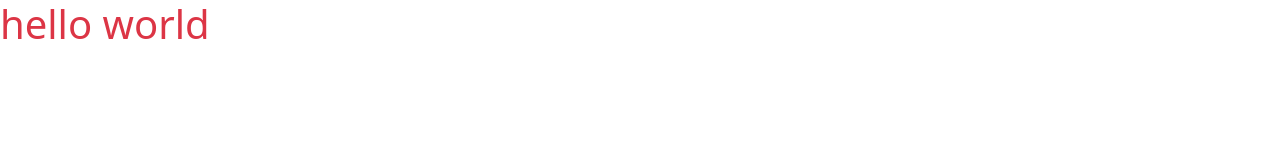
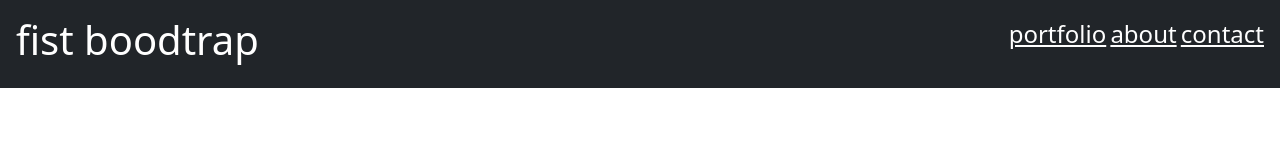
Before and after one commit to caiopastelGGY/fist-landpage-bootstrap, a plain HTML site: page index.html in a window 1280 px wide. Drawn offline with nearby package versions, Linux system fonts and the light colour scheme; files that its build step writes are made by us from their sources.

Commit message:
feat create header component

```diff
--- a/index.html
+++ b/index.html
@@ -4,10 +4,18 @@
     <meta charset="UTF-8">
     <meta name="viewport" content="width=device-width, initial-scale=1.0">
     <title>firt-landpage</title>
-    <link rel="stylesheet" href="/src/styles/reset.css">
+    <link rel="stylesheet" href="./src/styles/reset.css">
     <link href="https://cdn.jsdelivr.net/npm/bootstrap@5.3.3/dist/css/bootstrap.min.css" rel="stylesheet" integrity="sha384-QWTKZyjpPEjISv5WaRU9OFeRpok6YctnYmDr5pNlyT2bRjXh0JMhjY6hW+ALEwIH" crossorigin="anonymous">
 </head>
 <body>
-<h1 class="text-danger">hello world</h1>
+    <header class="w-100 bg-dark blue p-3 d-flex aling-center justify-content-between">
+        <h1 class="text-white">fist boodtrap</h1>
+        <nav>
+            <a class=" text-white fs-4" href="#portfolio">portfolio</a>
+            <a class=" text-white fs-4" href="#about">about</a>
+            <a class=" text-white fs-4" href="#contact">contact</a>
+        </nav>
+    </header>
+
 </body>
 </html>
--- a/src/assets/styles/reset.css
+++ b/src/styles/reset.css
@@ -2,4 +2,5 @@
     padding: 0;
     margin: 0;
     box-sizing: border-box;
+    text-decoration: none !inportant;
 }
```
